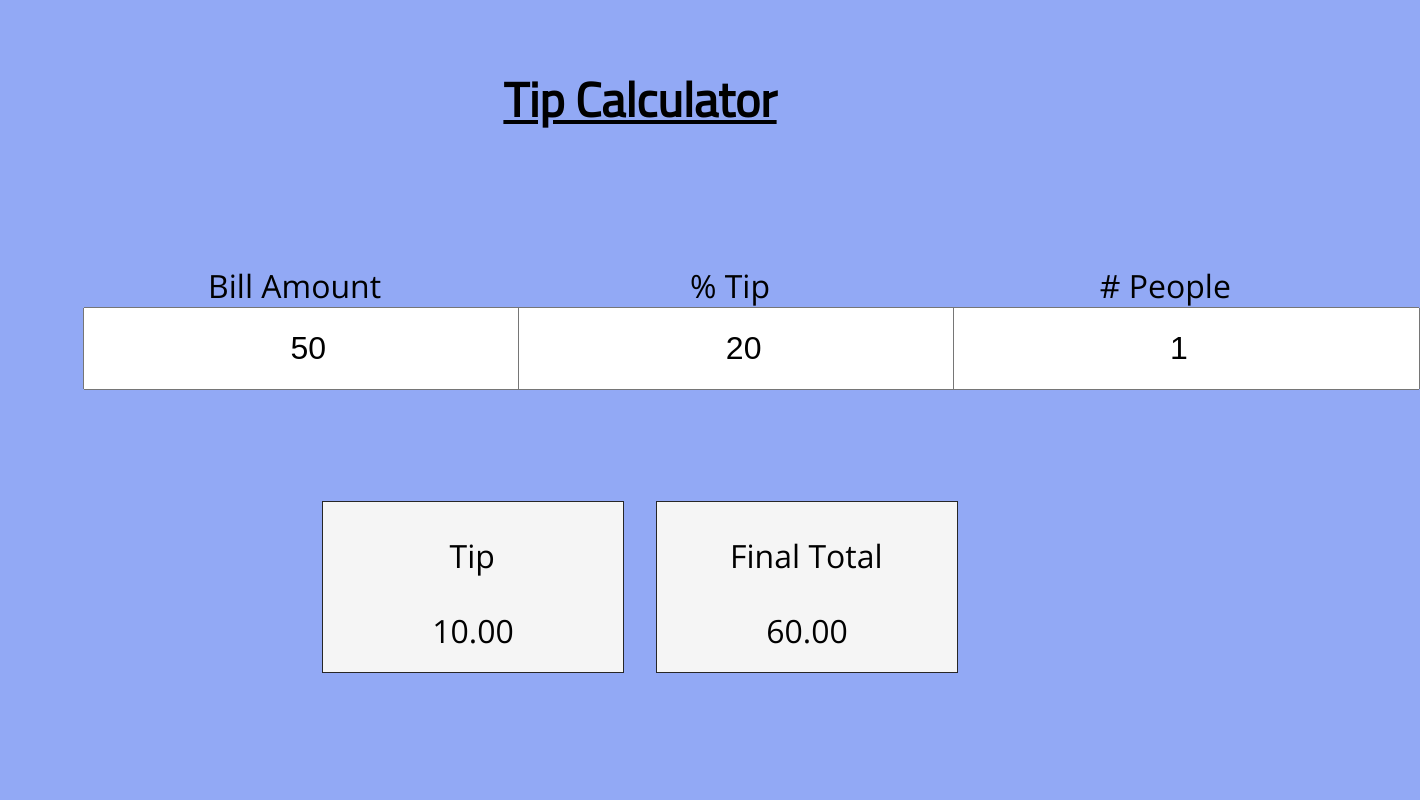
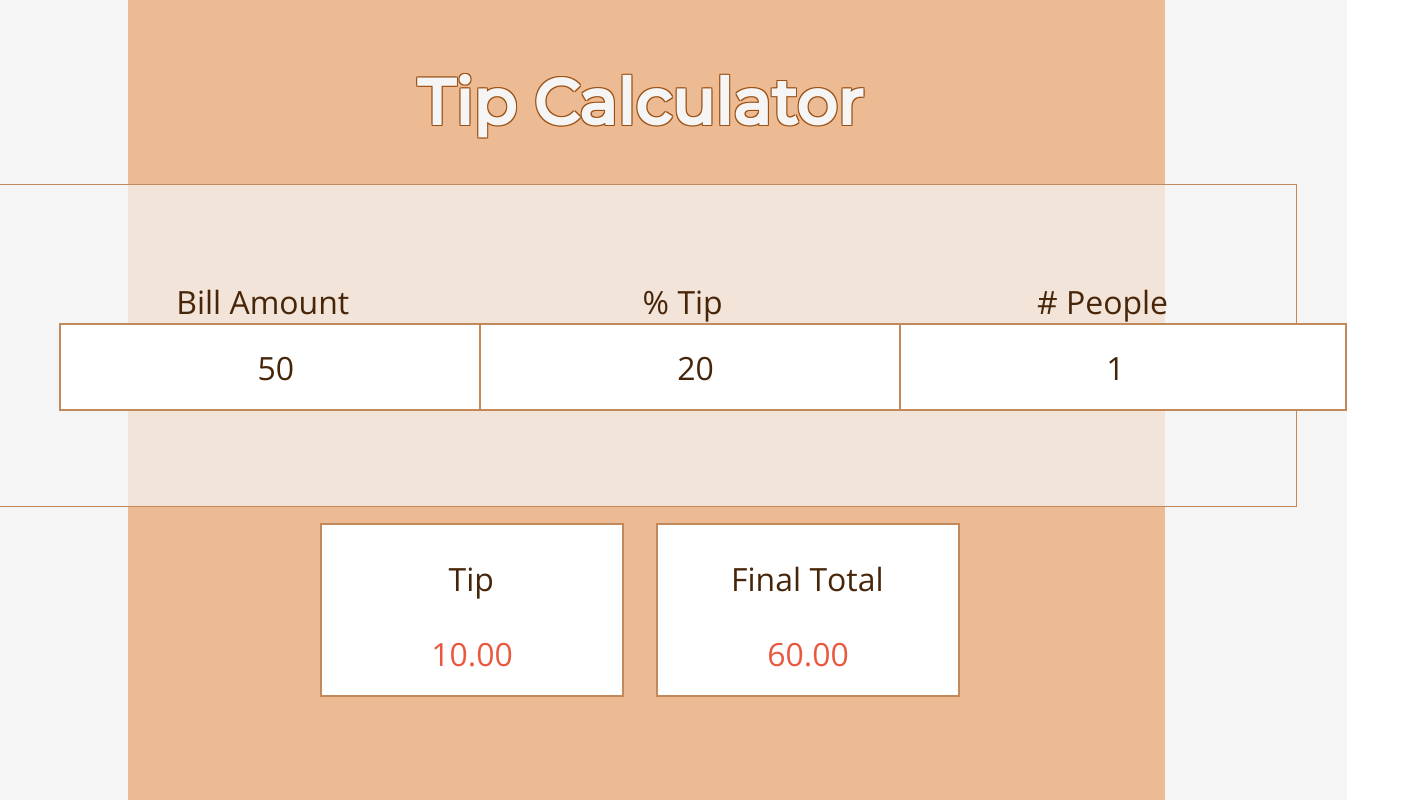
Before and after one commit to nekacurry/tip-calculator, a plain HTML site: page index.html in a window 1280 px wide. Shown: the whole page, 1420 px wide, since content can reach past the window. Drawn offline with nearby package versions, Linux system fonts and the light colour scheme.

Commit message:
updated styles

```diff
--- a/index.html
+++ b/index.html
@@ -5,10 +5,10 @@
         <title>Tip Calculator</title>
         <link rel="stylesheet" href="style.css">
         <link href="https://fonts.googleapis.com/css2?family=Open+Sans&family=Titillium+Web&display=swap" rel="stylesheet">
-
+        <link href="https://fonts.googleapis.com/css2?family=Montserrat:wght@500&display=swap" rel="stylesheet">
     </head>
 
-    <body>
+    <body class="bg">
         <main>
             <h1>Tip Calculator</h1>
             <div class="boxes">
--- a/style.css
+++ b/style.css
@@ -1,15 +1,28 @@
-body {
-    background-color: rgb(146, 169, 245);
+.bg{
+    background: repeating-linear-gradient(
+        90deg,
+        whitesmoke,
+        whitesmoke 10%,
+        #ecbb93 10%,
+        #ecbb93 91%
+    )
+
 }
 main{
     text-align: center;
     margin-top: 5%;
     font-family: "Open Sans";
+    color: #472509;
 }
 h1{
-    font-size: 3em;
-    text-decoration: underline;
-    font-family: "Titillium Web";
+    font-size: 4em;
+    font-family: "Montserrat";
+    color: whitesmoke;
+    text-shadow: -1px 1px 0 #9b5013,
+                1px 1px 0 #9b5013,
+                1px -1px 0 #9b5013,
+                -1px -1px 0 #9b5013;
+
 }
 div.boxes{
     display: flex;
@@ -42,9 +55,27 @@ div {
 .card {
     width: 300px;
     margin: 1em;
-    background-color: whitesmoke;
+    background-color: white;
     border-style: solid;
-    border-width: 1px;
-    border-color: rgb(39, 39, 39);
+    border-width: 2px;
+    border-color: #c2895b;
     padding-bottom: 20px;
 }
+.card div{
+    color: rgb(233, 89, 64);
+}
+.boxes {
+    background-color: #f5f5f5b4;
+    margin-left: -2%;
+    margin-right: -2%;
+    border-style: solid;
+    border-color: #c2895b;
+    border-width: 1px;
+}
+input {
+    border-color: #c2895b;
+    border-style: solid;
+    border-width: 2px;
+    color: #472509;
+    font-family: "Open Sans";
+}
```
